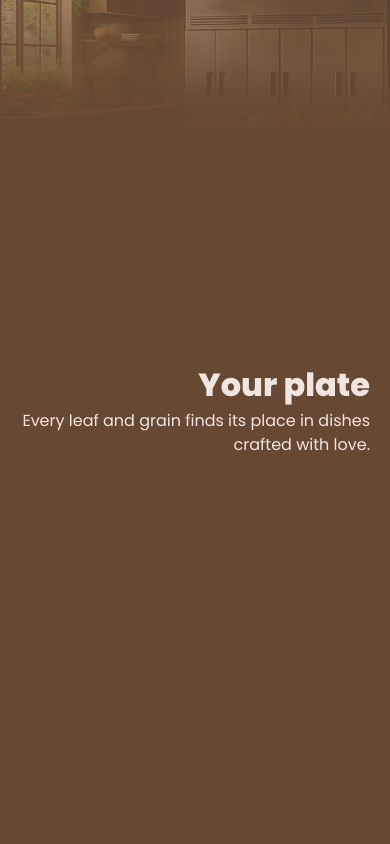
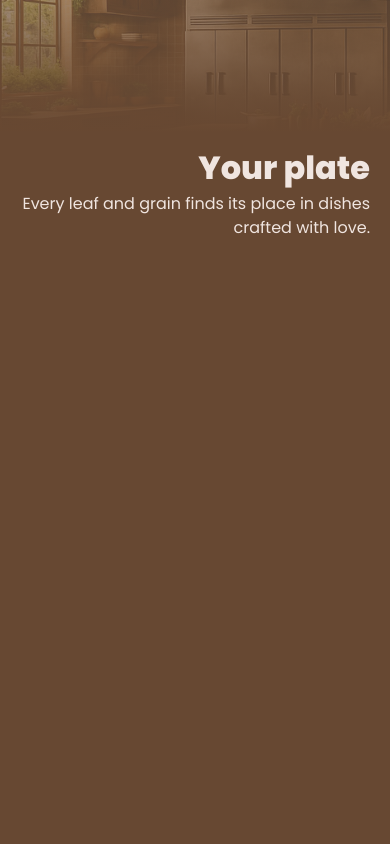
Before and after one commit to Xebec13/Cozy-Leaf, a React (Vite) app: page /about in a window 390 px wide. Shown: the part 2400-3244 px from the top of the page. Built offline with nearby package versions, Linux system fonts and the light colour scheme.

Commit message:
100% Project Done

```diff
--- a/src/pages/AboutPage.jsx
+++ b/src/pages/AboutPage.jsx
@@ -165,7 +165,7 @@ const AboutPage = () => {
       </div>
 
       {/* Section 4 – Carousel */}
-      <div className="flex flex-col-reverse md:flex-row justify-center items-center gap-5 min-h-screen md:h-screen bg-[hsla(25,35%,30%,1)] p-5 md:p-15">
+      <div className="flex flex-col-reverse md:flex-row justify-center items-center gap-5 h-screen bg-[hsla(25,35%,30%,1)] p-5 md:p-15">
         <div className="carousel-container w-full h-full md:w-1/2 aspect-[4/3]">
           <Carousel images={sliderImages} />
         </div>
```
Also changed, not shown: 1 other file (tests, documents, lock files or other folders).
